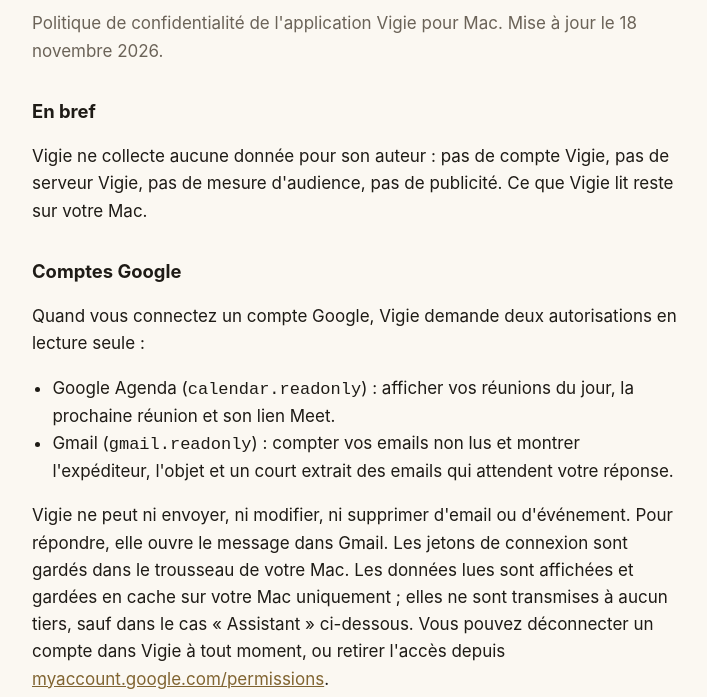
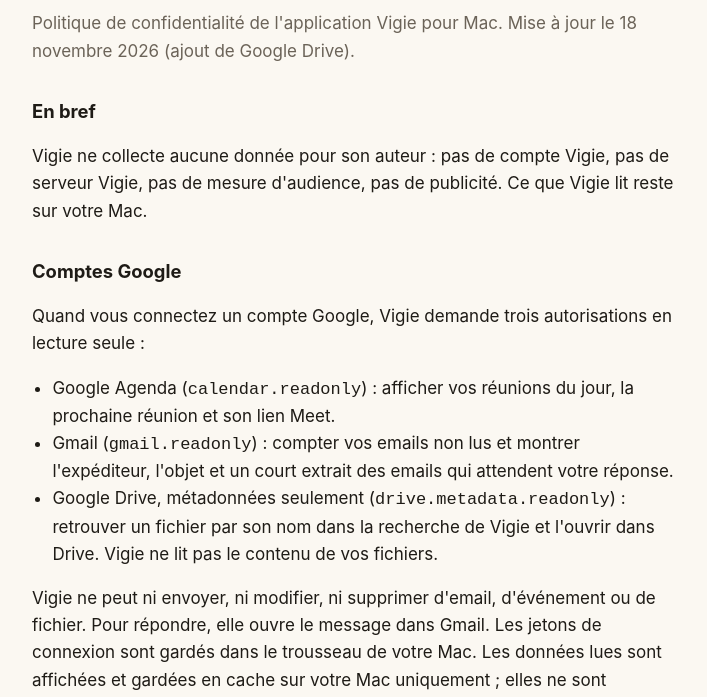
Before and after one commit to khsanon-ESSEC/calepin-site, a plain HTML site: page vigie/confidentialite.html in a window 1280 px wide. Shown: the part 103-800 px from the top of the page, without its empty margins (284-991 px from the left). Drawn offline with Linux system fonts and the light colour scheme.

Commit message:
Vigie : Google Drive (métadonnées) dans la confidentialité
Co-Authored-By: Claude Opus 5.5 <noreply@anthropic.com>

```diff
--- a/vigie/confidentialite.html
+++ b/vigie/confidentialite.html
@@ -9,20 +9,22 @@
 <body>
 <main>
   <h1>Confidentialité</h1>
-  <p class="sous">Politique de confidentialité de l'application Vigie pour Mac. Mise à jour le 18 novembre 2026.</p>
+  <p class="sous">Politique de confidentialité de l'application Vigie pour Mac. Mise à jour le 18 novembre 2026 (ajout de Google Drive).</p>
 
   <h2>En bref</h2>
   <p>Vigie ne collecte aucune donnée pour son auteur : pas de compte Vigie, pas de serveur Vigie, pas de mesure
     d'audience, pas de publicité. Ce que Vigie lit reste sur votre Mac.</p>
 
   <h2>Comptes Google</h2>
-  <p>Quand vous connectez un compte Google, Vigie demande deux autorisations en lecture seule :</p>
+  <p>Quand vous connectez un compte Google, Vigie demande trois autorisations en lecture seule :</p>
   <ul>
     <li>Google Agenda (<code>calendar.readonly</code>) : afficher vos réunions du jour, la prochaine réunion et son lien Meet.</li>
     <li>Gmail (<code>gmail.readonly</code>) : compter vos emails non lus et montrer l'expéditeur, l'objet et un court extrait
       des emails qui attendent votre réponse.</li>
+    <li>Google Drive, métadonnées seulement (<code>drive.metadata.readonly</code>) : retrouver un fichier par son nom dans la
+      recherche de Vigie et l'ouvrir dans Drive. Vigie ne lit pas le contenu de vos fichiers.</li>
   </ul>
-  <p>Vigie ne peut ni envoyer, ni modifier, ni supprimer d'email ou d'événement. Pour répondre, elle ouvre le message dans
+  <p>Vigie ne peut ni envoyer, ni modifier, ni supprimer d'email, d'événement ou de fichier. Pour répondre, elle ouvre le message dans
     Gmail. Les jetons de connexion sont gardés dans le trousseau de votre Mac. Les données lues sont affichées et gardées
     en cache sur votre Mac uniquement ; elles ne sont transmises à aucun tiers, sauf dans le cas « Assistant » ci-dessous.
     Vous pouvez déconnecter un compte dans Vigie à tout moment, ou retirer l'accès depuis
```
